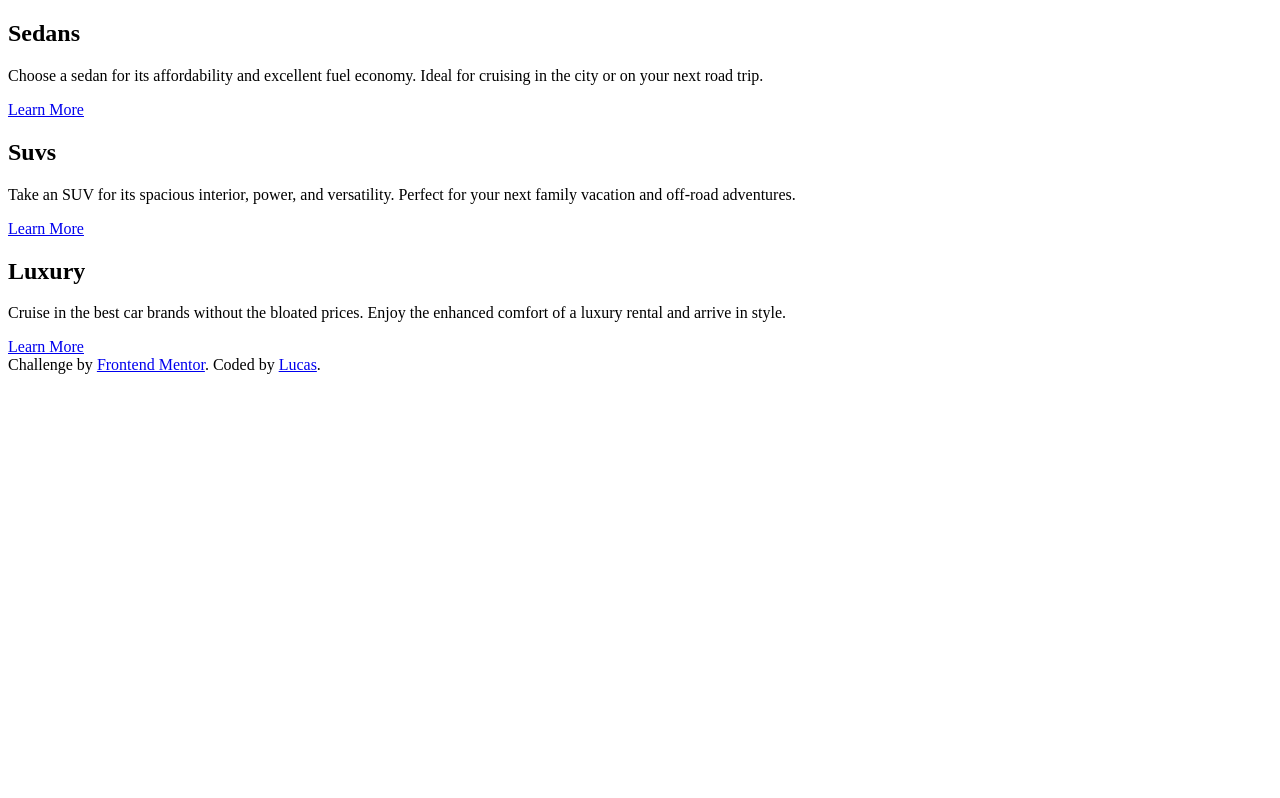
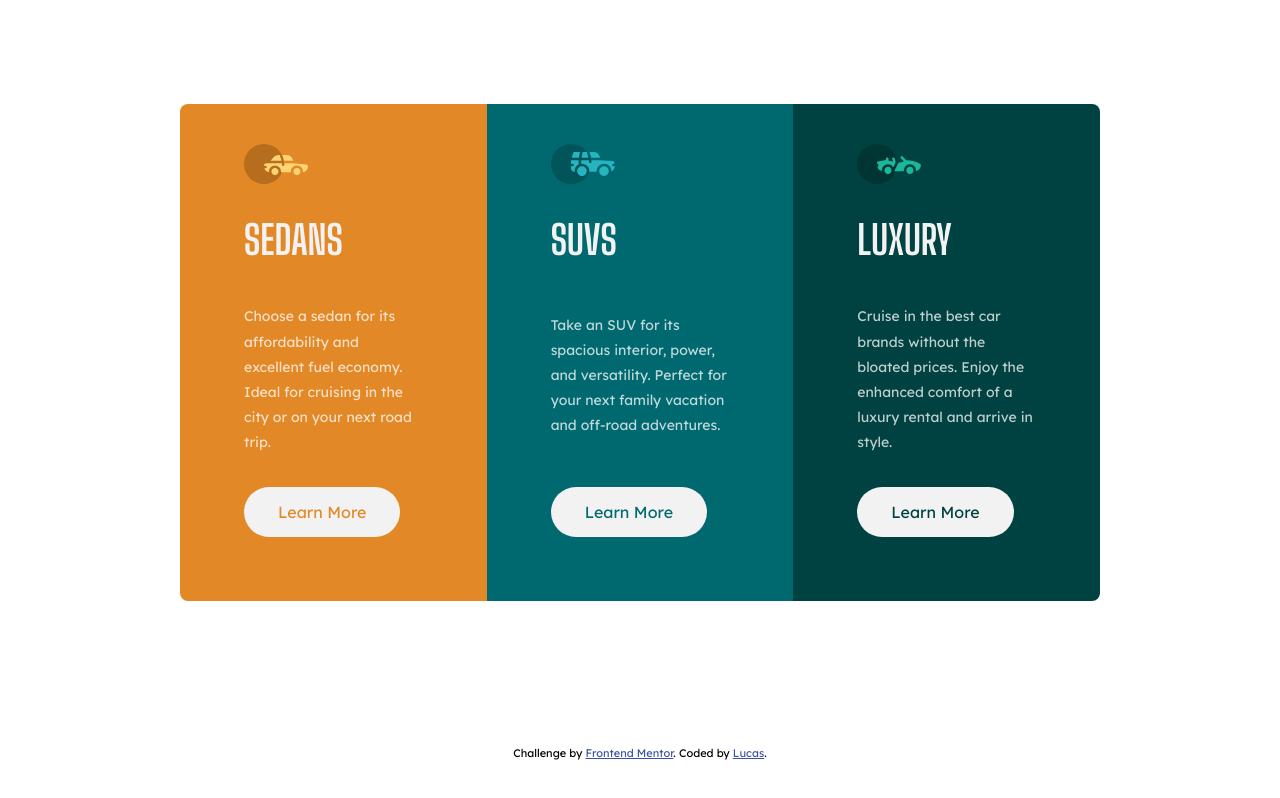
Before and after one commit to acamposlucas/3-column-preview-card-component-main, a plain HTML site: page src/index.html in a window 1280 px wide. Drawn offline with nearby package versions, Linux system fonts and the light colour scheme; files that its build step writes are made by us from their sources; the site is published under a folder, as on GitHub Pages, so addresses that start at the root find nothing.

Commit message:
fix: add forgotten css

```diff
--- a/src/index.html
+++ b/src/index.html
@@ -16,7 +16,7 @@
       rel="stylesheet"
     />
 
-    <link rel="stylesheet" href="/css/style.css" />
+    <link rel="stylesheet" href="./sass/style.css" />
     <title>Frontend Mentor | 3-column preview card component</title>
   </head>
   <body>
--- /dev/null
+++ b/src/sass/style.css
@@ -0,0 +1,156 @@
+* {
+  padding: 0;
+  margin: 0;
+  box-sizing: border-box;
+}
+
+body {
+  display: grid;
+  place-items: center;
+  min-height: 100vh;
+  background-color: hsla(0deg, 0%, 100%, 0.75);
+  margin-top: 2rem;
+  margin-inline: 2rem;
+}
+@media (min-width: 1024px) {
+  body {
+    margin-inline: 5rem;
+  }
+}
+@media (min-width: 1440px) {
+  body {
+    margin-inline: 16.25rem;
+  }
+}
+
+body,
+textarea,
+button,
+input {
+  font-family: "Lexend Deca", sans-serif;
+}
+
+h1,
+h2,
+h3,
+h4 {
+  font-family: "Big Shoulders Display", sans-serif;
+  color: hsl(0deg, 0%, 95%);
+}
+
+.grid {
+  display: grid;
+  max-width: 920px;
+}
+@media (min-width: 1024px) {
+  .grid {
+    grid-template-columns: repeat(3, 1fr);
+  }
+}
+
+.card {
+  background-color: hsl(31deg, 77%, 52%);
+  background-repeat: no-repeat;
+  background-position: 4rem 2.5rem;
+  padding: 4rem;
+}
+@media (min-width: 1024px) {
+  .card {
+    display: grid;
+    grid-template-rows: repeat(3, auto);
+  }
+}
+.card h1 {
+  text-transform: uppercase;
+  font-size: 2.5rem;
+  margin-top: 3rem;
+  margin-bottom: 2.5rem;
+}
+.card p {
+  color: hsla(0deg, 0%, 100%, 0.75);
+  font-size: 14px;
+  margin-bottom: 2rem;
+  line-height: 1.8;
+  font-weight: 400;
+}
+.card a {
+  background-color: hsl(0deg, 0%, 95%);
+  border: 2px solid transparent;
+  border-radius: 2rem;
+  padding: 0.8rem 2rem;
+  text-decoration: none;
+  color: hsl(31deg, 77%, 52%);
+  transition: all 400ms;
+  width: fit-content;
+  height: max-content;
+  align-self: end;
+}
+.card a:hover {
+  background-color: transparent;
+  color: #fff;
+  border: 2px solid hsla(0deg, 0%, 100%, 0.75);
+}
+
+.card:nth-child(1) {
+  background-image: url("../assets/images/icon-sedans.svg");
+}
+
+@media (max-width: 1023px) {
+  .card:nth-child(1) {
+    border-top-left-radius: 0.5rem;
+    border-top-right-radius: 0.5rem;
+  }
+
+  .card:nth-child(3) {
+    border-bottom-left-radius: 0.5rem;
+    border-bottom-right-radius: 0.5rem;
+  }
+}
+@media (min-width: 1024px) {
+  .card:nth-child(1) {
+    border-top-left-radius: 0.5rem;
+    border-bottom-left-radius: 0.5rem;
+  }
+}
+.card:nth-child(2) {
+  background-image: url("../assets/images/icon-suvs.svg");
+  background-color: hsl(184deg, 100%, 22%);
+}
+.card:nth-child(2) a {
+  color: hsl(184deg, 100%, 22%);
+}
+.card:nth-child(2) a:hover {
+  color: #fff;
+}
+
+.card:nth-child(3) {
+  background-color: hsl(179deg, 100%, 13%);
+  background-image: url("../assets/images/icon-luxury.svg");
+}
+@media (max-width: 600px) {
+  .card:nth-child(3) {
+    border-bottom-left-radius: 0.5rem;
+    border-bottom-right-radius: 0.5rem;
+  }
+}
+@media (min-width: 1024px) {
+  .card:nth-child(3) {
+    border-top-right-radius: 0.5rem;
+    border-bottom-right-radius: 0.5rem;
+  }
+}
+.card:nth-child(3) a {
+  color: hsl(179deg, 100%, 13%);
+}
+.card:nth-child(3) a:hover {
+  color: #fff;
+}
+
+.attribution {
+  font-size: 11px;
+  text-align: center;
+}
+
+.attribution a {
+  color: hsl(228deg, 45%, 44%);
+}
```
